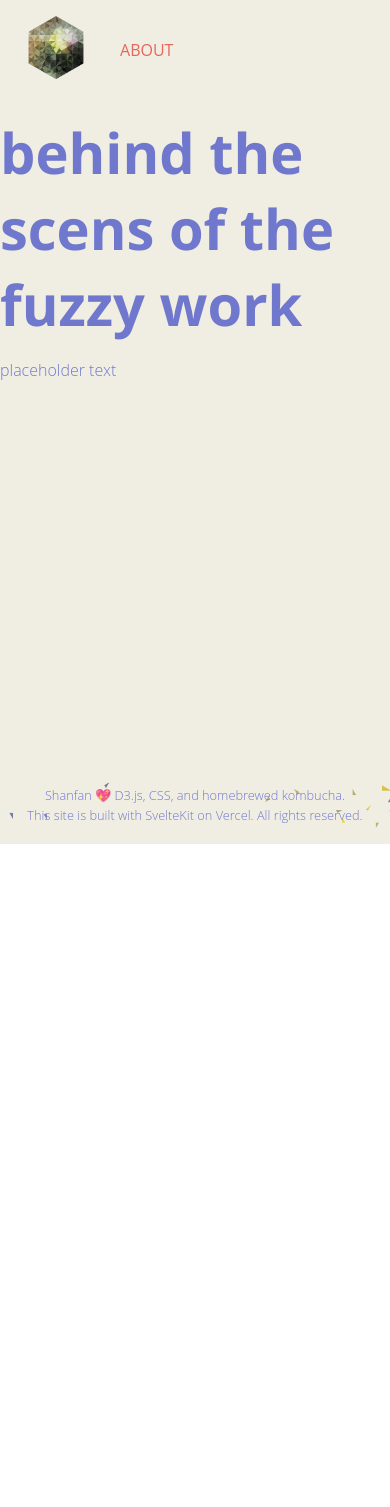
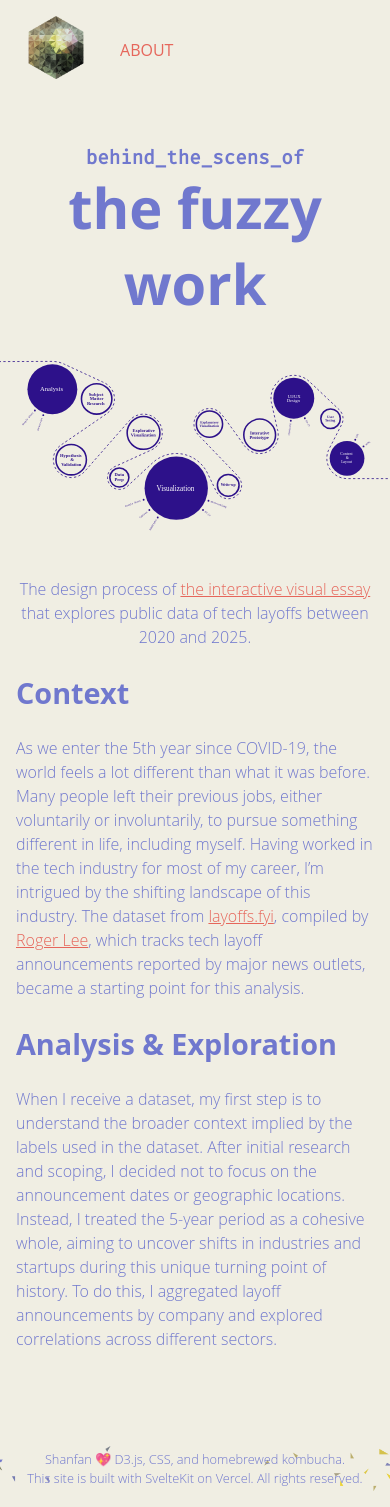
Before and after one commit to Shanfan/shanfanhuang.com, a SvelteKit app: page /the-fuzzy-work/behind-the-scenes in a window 390 px wide. Before the commit the page ends 844 px from the top, so only its background shows below. Built offline with nearby package versions, Linux system fonts and the light colour scheme; a web font is replaced by a local one.

Commit message:
Writing 'behind the scenes' of the fuzzy work - WIP

```diff
--- a/src/app.css
+++ b/src/app.css
@@ -27,19 +27,17 @@ h1 {
 	font-family: var(--font-display);
 	font-optical-sizing: auto;
 	font-style: normal;
-	font-weight: 600;
+	font-weight: 900;
 	font-size: 5rem;
 	margin: 0.25em 0;
 }
 
 h2 {
-	font-weight: 300;
 	font-style: normal;
 	font-size: 2rem;
 }
 
 h3 {
-	font-weight: 300;
 	font-style: normal;
 	font-size: 1.2em;
 }
@@ -125,7 +123,7 @@ button:focus:not(:focus-visible) {
 
 .light a:hover,
 .light a:focus {
-	color: var(--color-accent-on-dark);
+	color: var(--color-light-blue);
 }
 
 /* Helper classes */
--- /dev/null
+++ b/src/lib/components/blog.css
@@ -0,0 +1,79 @@
+.grid {
+    --padding-inline: 1em;
+    --content-max-width: 680px;
+    --breakout-max-width: 960px;
+
+    --breakout-size: calc((var(--breakout-max-width) - var(--content-max-width)) / 2);
+
+    display: grid;
+    grid-template-columns:
+        [full-width-start] minmax(var(--padding-inline), 1fr) [breakout-start] minmax(0, var(--breakout-size)) [content-start] min(100% - var(--padding-inline) * 2, var(--content-max-width)) [content-end] minmax(0, var(--breakout-size)) [breakout-end] minmax(var(--padding-inline), 1fr) [full-width-end];
+    margin: 2em 0 4em;
+}
+
+.grid>:not(.breakout, .full-width) {
+    grid-column: content;
+}
+
+.grid>.breakout {
+    grid-column: breakout;
+}
+
+.grid>.full-width {
+    grid-column: full-width;
+}
+
+img.full-width {
+    width: 100%;
+    max-height: 45vh;
+    object-fit: cover;
+}
+
+pre,
+code,
+figcaption {
+    font-family: var(--font-mono);
+}
+
+pre {
+    padding: 0.5em;
+    border-radius: 5px;
+    margin-bottom: 1em;
+    line-height: 1.6;
+}
+
+code {
+    font-size: 0.95em;
+    color: cornflowerblue;
+}
+
+figcaption {
+    color: var(--color-lighter-blue);
+    text-align: center;
+    margin: 0.5em 0;
+}
+
+header {
+    text-align: center;
+}
+
+header h1 {
+    font-size: 7em;
+}
+
+header h1 span {
+    font-size: 1.2rem;
+    display: block;
+    font-family: var(--font-mono);
+}
+
+
+@media (max-width: 730px) {
+    header h1 {
+        font-size: 3.5rem;
+    }
+
+    h2 {
+        font-size: 1.8rem;
+    }
+}
--- a/src/routes/+layout.svelte
+++ b/src/routes/+layout.svelte
@@ -10,7 +10,7 @@
 	let bgColor = $derived($page.data?.pageBg ?? 'var(--color-light-bg)');
 	let currentRoute = $derived($page.route.id);
 
-	$inspect(bgColor, theme, currentRoute);
+	$inspect(theme);
 </script>
 
 <div class="app {theme}" style="background: {bgColor}">
--- a/src/routes/the-fuzzy-work/behind-the-scenes/+page.svelte
+++ b/src/routes/the-fuzzy-work/behind-the-scenes/+page.svelte
@@ -1,4 +1,6 @@
 <script>
+	import '$lib/components/blog.css';
+	import process from './components/ process.svg';
 </script>
 
 <svelte:head>
@@ -9,10 +11,62 @@
 	/>
 </svelte:head>
 
-<div class="grid-container">
-	<h1>behind the scens of the fuzzy work</h1>
-	<p>placeholder text</p>
+<div class="grid">
+	<header class="full-width">
+		<h1><span>behind_the_scens_of</span> the fuzzy work</h1>
+
+		<div class="hero">
+			<img
+				src={process}
+				alt="Design process diagram showing a variety of activities involved in the making of The Fuzzy Work"
+			/>
+			<p>
+				The design process of <a href="/the-fuzzy-work">the interactive visual essay</a> that explores
+				public data of tech layoffs between 2020 and 2025.
+			</p>
+		</div>
+	</header>
+	<section>
+		<h2>Context</h2>
+		<p>
+			As we enter the 5th year since COVID-19, the world feels a lot different than what it was
+			before. Many people left their previous jobs, either voluntarily or involuntarily, to pursue
+			something different in life, including myself. Having worked in the tech industry for most of
+			my career, I’m intrigued by the shifting landscape of this industry. The dataset from
+			<a href="https://layoffs.fyi" target="_blank">layoffs.fyi</a>, compiled by
+			<a href="https://www.rogerlee.com/" target="_blank">Roger Lee</a>, which tracks tech layoff
+			announcements reported by major news outlets, became a starting point for this analysis.
+		</p>
+		<h2>Analysis & Exploration</h2>
+		<p>
+			When I receive a dataset, my first step is to understand the broader context implied by the
+			labels used in the dataset. After initial research and scoping, I decided not to focus on the
+			announcement dates or geographic locations. Instead, I treated the 5-year period as a cohesive
+			whole, aiming to uncover shifts in industries and startups during this unique turning point of
+			history. To do this, I aggregated layoff announcements by company and explored correlations
+			across different sectors.
+		</p>
+	</section>
 </div>
 
 <style>
+	.hero {
+		position: relative;
+	}
+	header p {
+		position: absolute;
+		top: 0;
+		left: 50%;
+		transform: translate(-50%, 0);
+		max-width: 30em;
+		padding: 0 1em;
+	}
+
+	@media (max-width: 730px) {
+		header p {
+			position: unset;
+			transform: translate(0, 0);
+			margin: 0 auto;
+		}
+	}
 </style>
```
Also changed, not shown: src/routes/the-fuzzy-work/behind-the-scenes/components/ process.svg (added).
